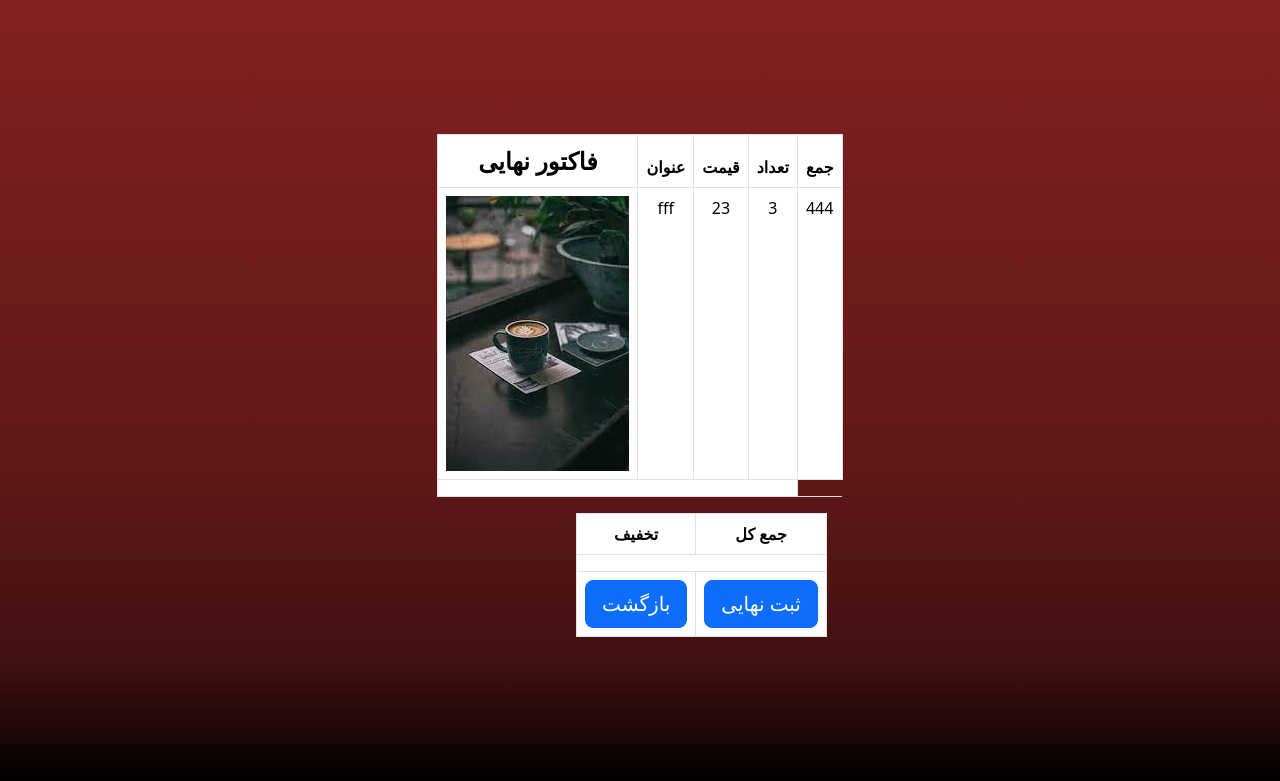
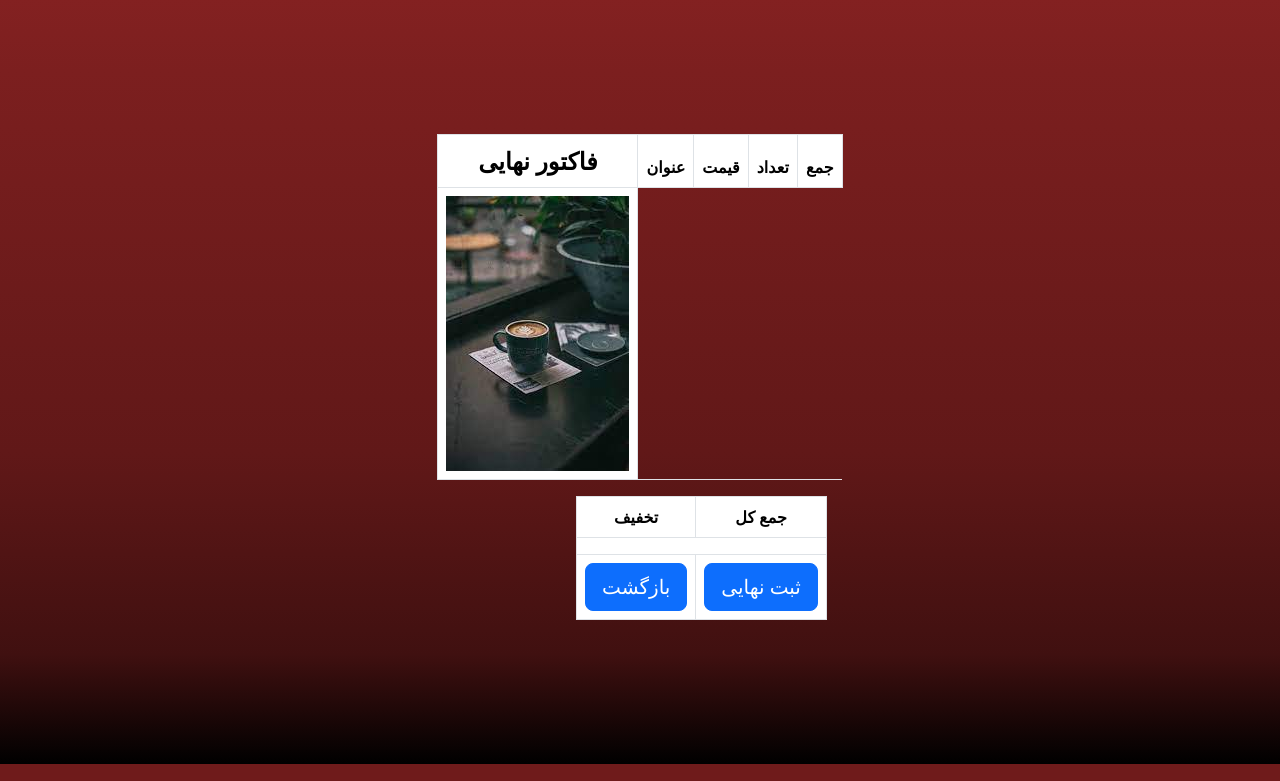
Before and after one commit to somayehkn/GW-django-cafe-g5, a Django app: page /customer/checkout_page in a window 1280 px wide. Shown: the part 80-861 px from the top of the page. Run offline with Django 5.2, Linux system fonts and the light colour scheme; some libraries are stand-ins or nearby versions; some web fonts are replaced.

Commit message:
fourth commit

```diff
--- a/customer/templates/customer/checkout_page.html
+++ b/customer/templates/customer/checkout_page.html
@@ -45,7 +45,7 @@
                 <td rowspan="2">
                     <img class="img-fluid" height="50%" id="checkout_img" src="{% static 'assests_checkout_page/img/images.jpg' %}" style="width:auto;height:25%;" width="auto">
                 </td>
-                {% comment %} {% for item in items %}
+                 {% for item in items %}
                     <tr>
 
                         <td class="text-center" id="checkout_item_name">{{ item.title }}</td>
@@ -56,17 +56,9 @@
                     <tr>
                         <td colspan="4"></td>
                     </tr>
-                {% endfor %} {% endcomment %}
-                <tr>
+                {% endfor %}
 
-                    <td class="text-center" id="checkout_item_name">fff</td>
-                    <td class="text-center" id="checkout_price">23</td>
-                    <td class="text-center" id="checkout_quantity">3</td>
-                    <td id="checkout_total_price_item">444</td>
-                </tr>
-                <tr>
-                    <td colspan="4"></td>
-                </tr>
+
             </tbody>
         </table>
     </div>
```
